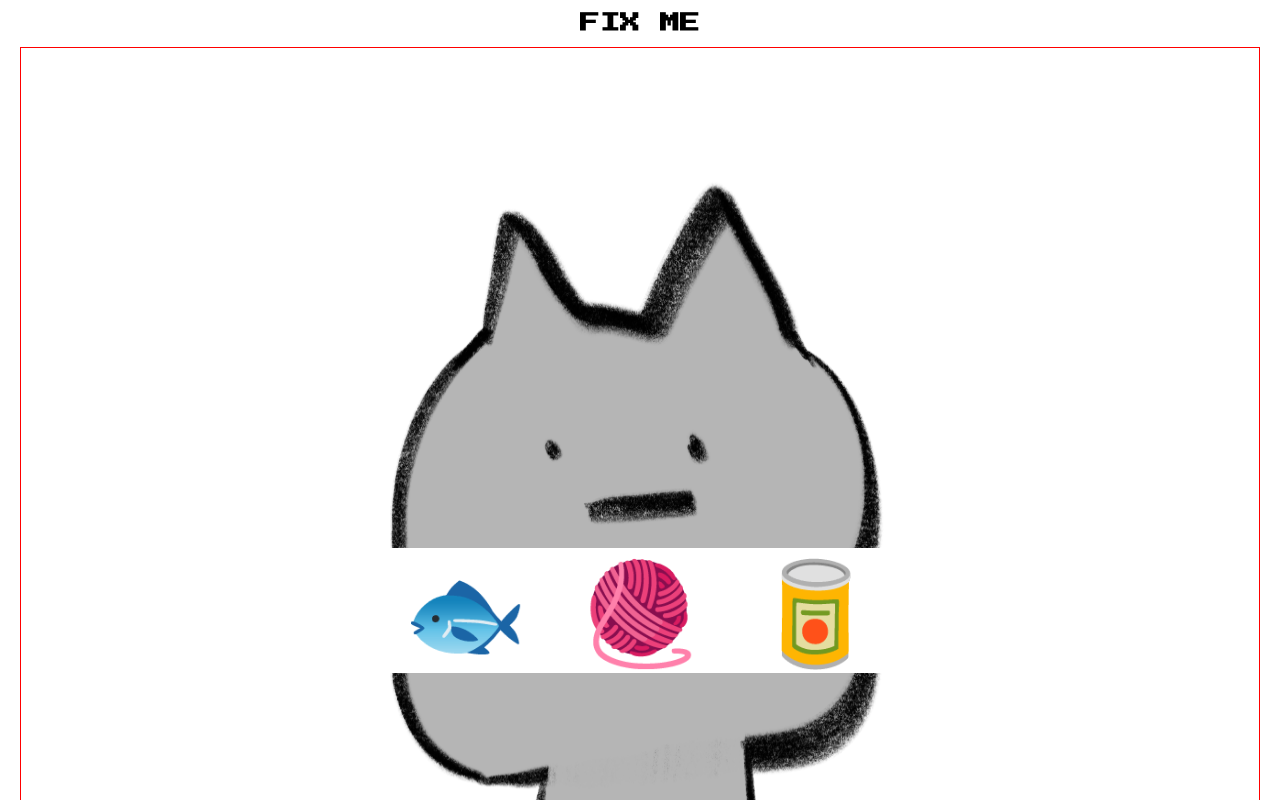
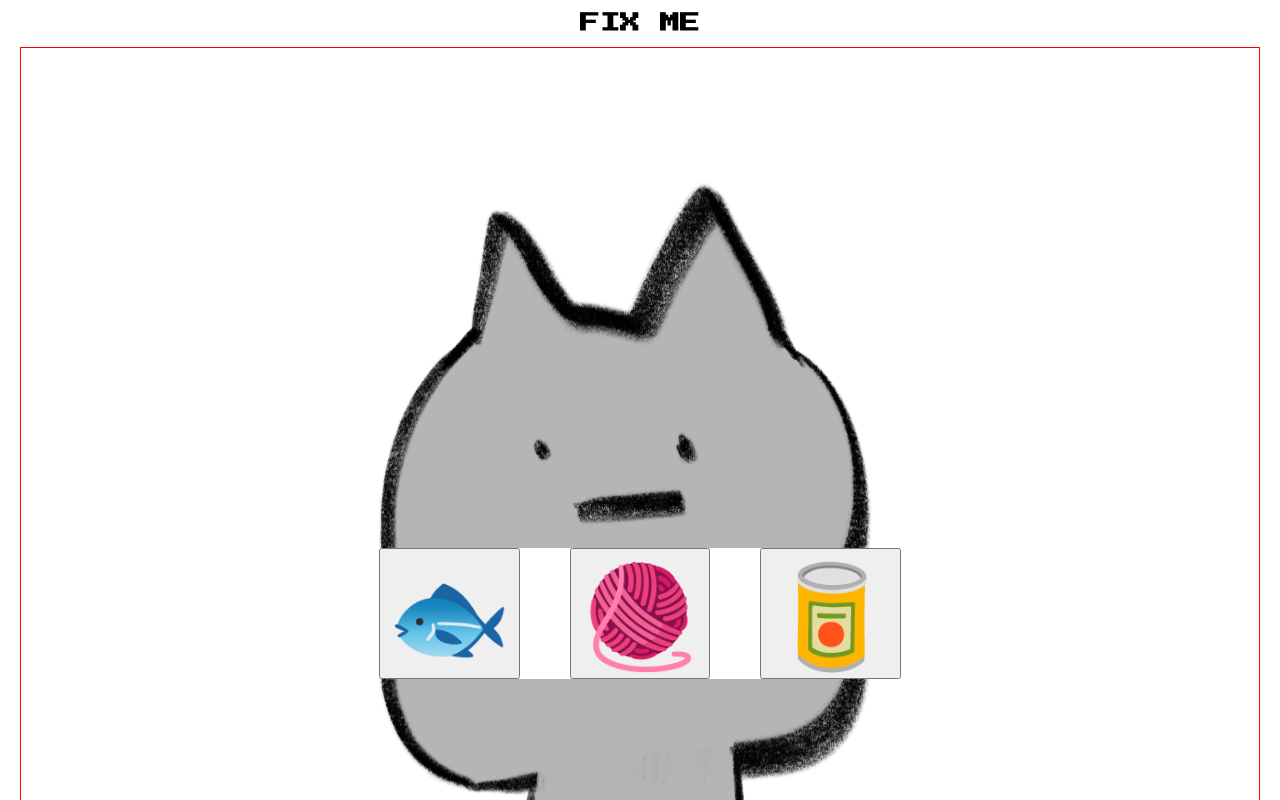
Before and after one commit to gamejam2020/repairCat, a plain HTML site: page index.html in a window 1280 px wide. Shown: the top 800 px of the page. Drawn offline with Linux system fonts and the light colour scheme.

Commit message:
added buttons to emojis

```diff
--- a/index.html
+++ b/index.html
@@ -17,9 +17,9 @@
             <img class="catImg" src="assets/topImg.png"></img>
             <div class="repairWrapper">
                 <div class="repairBox">
-                    <div class="box1">🐟</div>
-                    <div class="box2">🧶</div>
-                    <div class="box3">🥫</div>
+                    <div class="box1"><button class="fish">🐟</button></div>
+                    <div class="box2"><button class="yarn">🧶</button></div>
+                    <div class="box3"><button class="can">🥫</button></div>
                 </div>
             </div>
             <img class="catImg" src="assets/botImg.png"></img>
```
